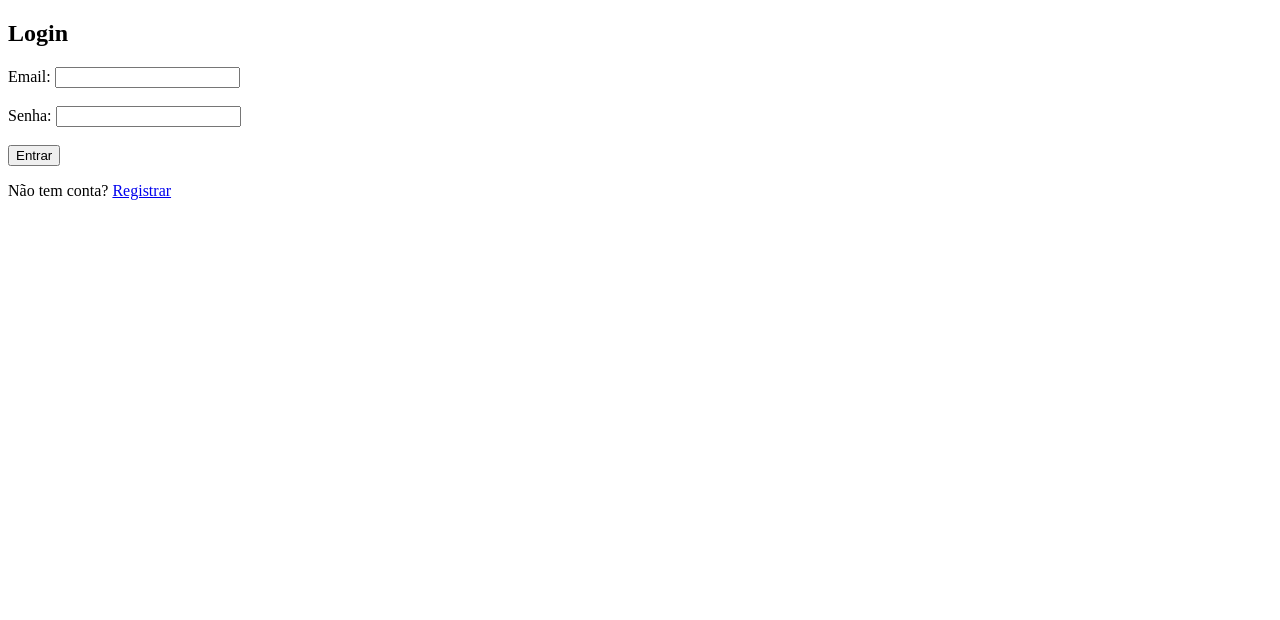
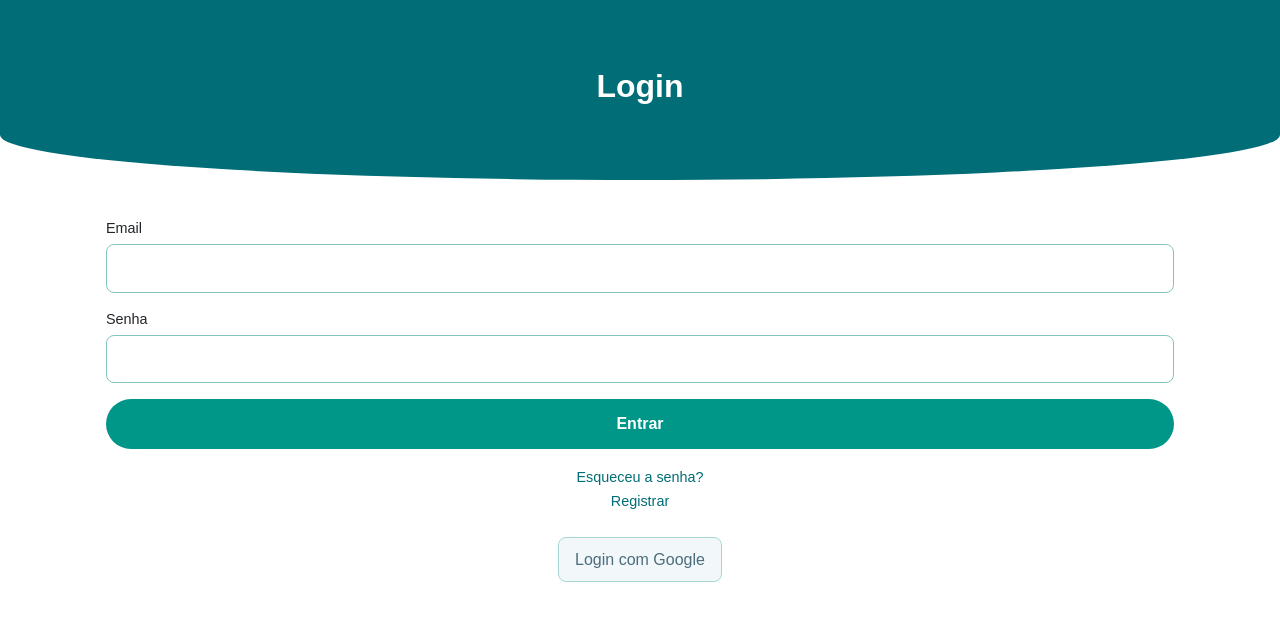
Before and after one commit to adrian-feijo-fagundes/timeless, a plain HTML site: page frontend/pages/login.html in a window 1280 px wide. Drawn offline with nearby package versions, Linux system fonts and the light colour scheme.

Commit message:
start frontend

```diff
--- /dev/null
+++ b/frontend/css/login.css
@@ -0,0 +1,121 @@
+:root {
+  --bs-primary: #006d77;
+  --bs-secondary: #83c5be;
+  --bs-background: #ffffff;
+  --bs-card-bg: #edf6f9;
+  --bs-text: #023047;
+  --bs-navbar-bg: #ffffff;
+  --bs-navbar-text: #006d77;
+  --bs-main-btn: #009688;
+}
+
+body {
+  font-family: Arial, sans-serif;
+  background: var(--bs-background);
+  margin: 0;
+  display: flex;
+  justify-content: center;
+  align-items: center;
+  height: 100vh;
+}
+
+
+.header-shape {
+  position: absolute;
+  top: 0;
+  left: 0;
+  width: 100vw;
+  min-width: 100%;
+  height: 180px;
+  background: var(--bs-primary);
+  border-bottom-left-radius: 100% 50%;
+  border-bottom-right-radius: 100% 50%;
+  display: flex;
+  justify-content: center;
+  align-items: center;
+  margin: 0;
+  z-index: 1;
+}
+
+.header-shape h2 {
+  color: rgb(255, 255, 255);
+  font-size: 2rem;
+  font-weight: bold;
+}
+
+/* formulário */
+form {
+  padding: 1.5rem;
+}
+
+.form-group {
+  margin-bottom: 1rem;
+}
+
+.form-group label {
+  font-size: 0.9rem;
+  display: block;
+  margin-bottom: 0.3rem;
+}
+
+.form-group input {
+  width: 100%;
+  padding: 0.7rem;
+  border-radius: 8px;
+  border: 1px solid var(--bs-secondary);
+  outline: none;
+  transition: 0.2s;
+}
+
+.form-group input:focus {
+  border-color: var(--bs-primary);
+}
+
+/* botão principal */
+.btn-main {
+  width: 100%;
+  background: var(--bs-main-btn);
+  color: white;
+  padding: 0.8rem;
+  border: none;
+  border-radius: 25px;
+  font-weight: bold;
+  cursor: pointer;
+  margin-top: 1rem;
+}
+
+.btn-main:hover {
+  background: #00796b;
+}
+
+/* links */
+.links {
+  text-align: center;
+  margin-top: 1rem;
+}
+
+.links a {
+  color: var(--bs-primary);
+  font-size: 0.9rem;
+  text-decoration: none;
+}
+
+.links a:hover {
+  text-decoration: underline;
+}
+
+/* Google login placeholder */
+.google-login {
+  text-align: center;
+  margin-top: 1.5rem;
+}
+
+.google-btn-placeholder {
+  border: 1px solid var(--bs-secondary);
+  background: var(--bs-card-bg);
+  padding: 0.6rem 1rem;
+  border-radius: 8px;
+  color: var(--bs-text);
+  cursor: not-allowed;
+  opacity: 0.7;
+}
--- /dev/null
+++ b/frontend/css/register.css
@@ -0,0 +1,104 @@
+:root {
+  --bs-primary: #006d77;
+  --bs-secondary: #83c5be;
+  --bs-background: #ffffff;
+  --bs-card-bg: #edf6f9;
+  --bs-text: #023047;
+  --bs-navbar-bg: #ffffff;
+  --bs-navbar-text: #006d77;
+  --bs-main-btn: #009688;
+}
+
+body {
+  font-family: Arial, sans-serif;
+  background: var(--bs-background);
+  margin: 0;
+  display: flex;
+  justify-content: center;
+  align-items: center;
+  height: 100vh;
+}
+
+.header-shape {
+  position: absolute;
+  top: 0;
+  left: 0;
+  width: 100vw;
+  min-width: 100%;
+  height: 180px;
+  background: var(--bs-primary);
+  border-bottom-left-radius: 100% 50%;
+  border-bottom-right-radius: 100% 50%;
+  display: flex;
+  justify-content: center;
+  align-items: center;
+  margin: 0;
+  z-index: 1;
+}
+
+.header-shape h2 {
+  color: rgb(255, 255, 255);
+  font-size: 2rem;
+  font-weight: bold;
+}
+
+/* formulário */
+form {
+  padding: 1.5rem;
+}
+
+.form-group {
+  margin-bottom: 1rem;
+}
+
+.form-group label {
+  font-size: 0.9rem;
+  display: block;
+  margin-bottom: 0.3rem;
+}
+
+.form-group input {
+  width: 100%;
+  padding: 0.7rem;
+  border-radius: 8px;
+  border: 1px solid var(--bs-secondary);
+  outline: none;
+  transition: 0.2s;
+}
+
+.form-group input:focus {
+  border-color: var(--bs-primary);
+}
+
+/* botão principal */
+.btn-main {
+  width: 100%;
+  background: var(--bs-main-btn);
+  color: white;
+  padding: 0.8rem;
+  border: none;
+  border-radius: 25px;
+  font-weight: bold;
+  cursor: pointer;
+  margin-top: 1rem;
+}
+
+.btn-main:hover {
+  background: #00796b;
+}
+
+/* links */
+.links {
+  text-align: center;
+  margin-top: 1rem;
+}
+
+.links a {
+  color: var(--bs-primary);
+  font-size: 0.9rem;
+  text-decoration: none;
+}
+
+.links a:hover {
+  text-decoration: underline;
+}
--- /dev/null
+++ b/frontend/css/tarefas.css
@@ -0,0 +1,27 @@
+:root {
+  --bs-primary: #006d77;
+  --bs-secondary: #83c5be;
+  --bs-background: #ffffff;
+  --bs-card-bg: #edf6f9;
+  --bs-text: #023047;
+  --bs-navbar-bg: #ffffff;
+  --bs-navbar-text: #006d77;
+  --bs-main-btn: #009688;
+}
+
+body {
+  background-color: var(--bs-background);
+}
+
+.card.task-item {
+  transition: transform 0.2s ease-in-out;
+}
+
+.card.task-item:hover {
+  transform: scale(1.03);
+}
+
+.text-truncate {
+  max-height: 40px;
+  overflow: hidden;
+}
--- a/frontend/pages/login.html
+++ b/frontend/pages/login.html
@@ -1,30 +1,51 @@
 <!DOCTYPE html>
-<html lang="en">
+<html lang="pt-BR">
 <head>
-    <meta charset="UTF-8">
-    <meta name="viewport" content="width=device-width, initial-scale=1.0">
-    <title>Document</title>
+  <meta charset="UTF-8">
+  <meta name="viewport" content="width=device-width, initial-scale=1.0">
+  <!-- Bootstrap -->
+  <link href="https://cdn.jsdelivr.net/npm/bootstrap@5.3.3/dist/css/bootstrap.min.css" rel="stylesheet">
+  <!-- CSS personalizado -->
+  <link rel="stylesheet" href="/timeless/frontend/css/login.css">
+
+  <title>Login</title>
 </head>
 <body>
-    <h2>Login</h2>
+  <div class="container">
+    <!-- Cabeçalho arredondado -->
+    <div class="header-shape">
+      <h2>Login</h2>
+    </div>
+
     <form id="login-form">
-        <label>
-        Email:
-        <input type="email" name="email" required>
-        </label>
-        <br><br>
+      <div class="form-group">
+        <label for="login-email">Email</label>
+        <input type="email" id="login-email" name="email" required>
+      </div>
 
-        <label>
-        Senha:
-        <input type="password" name="password" required>
-        </label>
-        <br><br>
+      <div class="form-group">
+        <label for="login-password">Senha</label>
+        <input type="password" id="login-password" name="password" required>
+        <button type="submit" class="btn-main">Entrar</button>
+      </div>
 
-        <button type="submit">Entrar</button>
+
+      <!-- Links extras -->
+      <div class="links">
+        <a href="#">Esqueceu a senha?</a><br>
+        <a href="register.html">Registrar</a>
+      </div>
+
+      <!-- Login Google (placeholder) -->
+      <div class="google-login">
+        <button class="google-btn-placeholder" onclick="loginWithGoogle()" type="button">
+          Login com Google
+        </button>
+      </div>
     </form>
+  </div>
 
-    <p>Não tem conta? <a href="register.html">Registrar</a></p>
-
-    <script src="../js/auth.js"></script>
+  <!-- JS -->
+  <script src="../js/auth.js"></script>
 </body>
 </html>
```
Also changed, not shown: docs/prototypes/telas-explicacao.md (+1 -1 lines), frontend/js/tarefas.js (added, +67 -0 lines), frontend/pages/dashboard.html (added, +62 -0 lines), frontend/pages/register.html (+30 -22 lines), frontend/pages/tarefas.html (added, +62 -0 lines).
